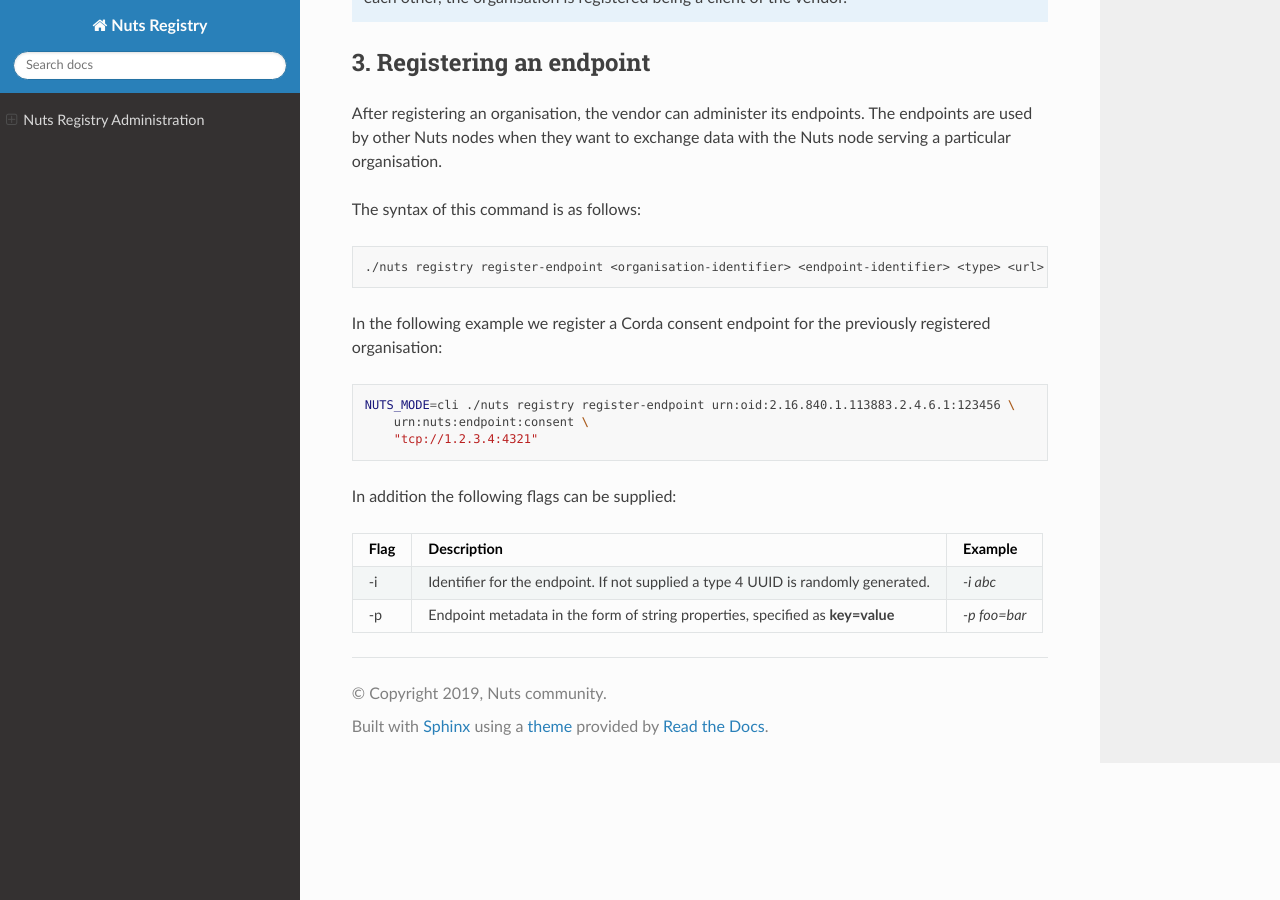
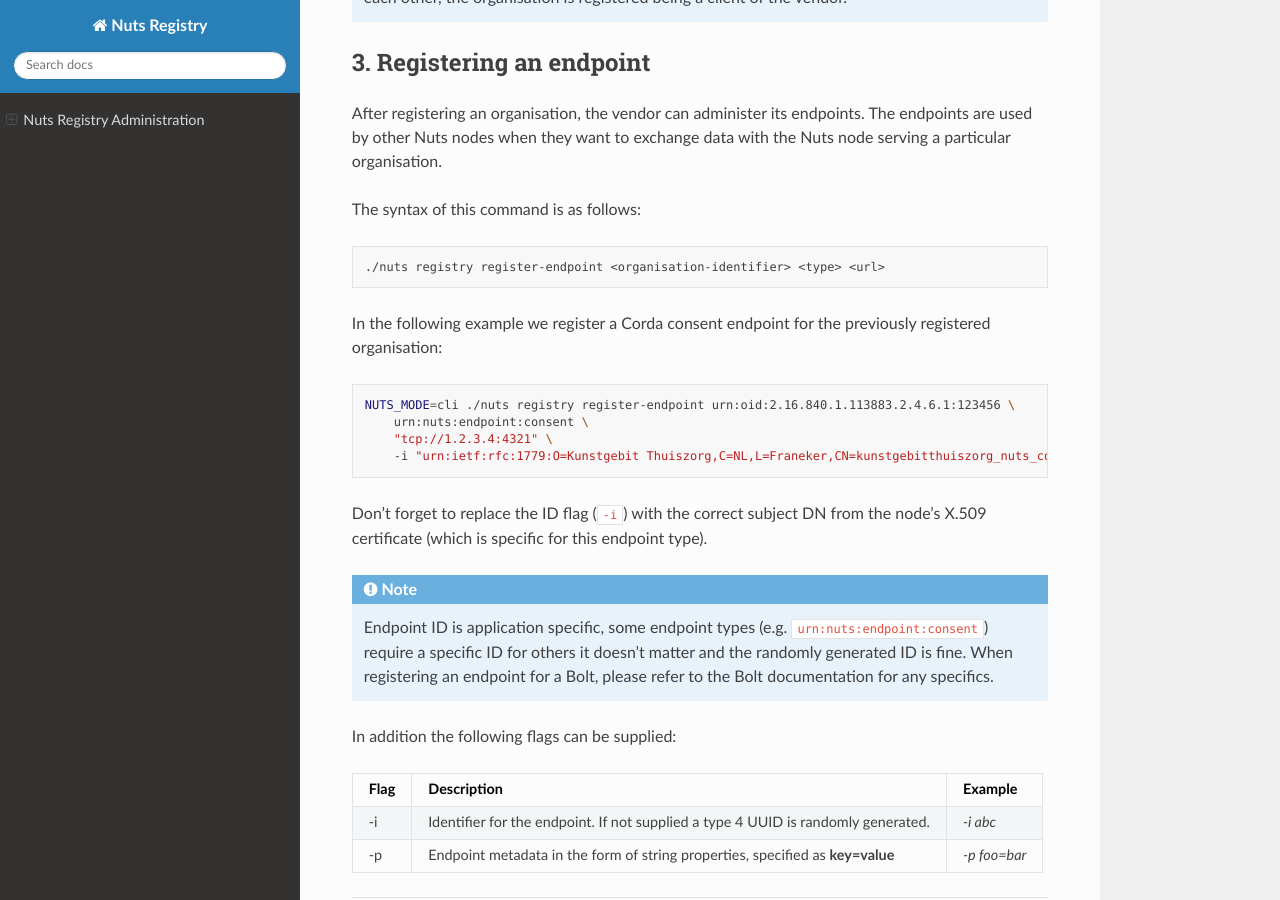
Before and after one commit to nuts-foundation/nuts-registry, a Sphinx documentation site: the page built from docs/pages/administration/registry.rst, in a window 1280 px wide and 900 px high, scrolled down 2405 px. Built offline with Sphinx 7.4.7 and the Read the Docs theme 2.0.0, drawn with Linux system fonts in a browser that asks for light colours.

Commit message:
Fixed administration documentation: incorrect ID flag for register consent endpoint

```diff
--- a/docs/pages/administration/registry.rst
+++ b/docs/pages/administration/registry.rst
@@ -118,7 +118,7 @@ The syntax of this command is as follows:
 
 .. code-block:: shell
 
-    ./nuts registry register-endpoint <organisation-identifier> <endpoint-identifier> <type> <url>
+    ./nuts registry register-endpoint <organisation-identifier> <type> <url>
 
 In the following example we register a Corda consent endpoint for the previously registered organisation:
 
@@ -126,7 +126,16 @@ In the following example we register a Corda consent endpoint for the previously
 
     NUTS_MODE=cli ./nuts registry register-endpoint urn:oid:2.16.840.1.113883.2.4.6.1:123456 \
         urn:nuts:endpoint:consent \
-        "tcp://1.2.3.4:4321"
+        "tcp://1.2.3.4:4321" \
+        -i "urn:ietf:rfc:1779:O=Kunstgebit Thuiszorg,C=NL,L=Franeker,CN=kunstgebitthuiszorg_nuts_cordapp_development"
+
+Don't forget to replace the ID flag (``-i``) with the correct subject DN from the node's X.509 certificate (which is specific for this endpoint type).
+
+.. note::
+
+    Endpoint ID is application specific, some endpoint types (e.g. ``urn:nuts:endpoint:consent``) require a specific
+    ID for others it doesn't matter and the randomly generated ID is fine. When registering an endpoint for a Bolt,
+    please refer to the Bolt documentation for any specifics.
 
 
 In addition the following flags can be supplied:
```
